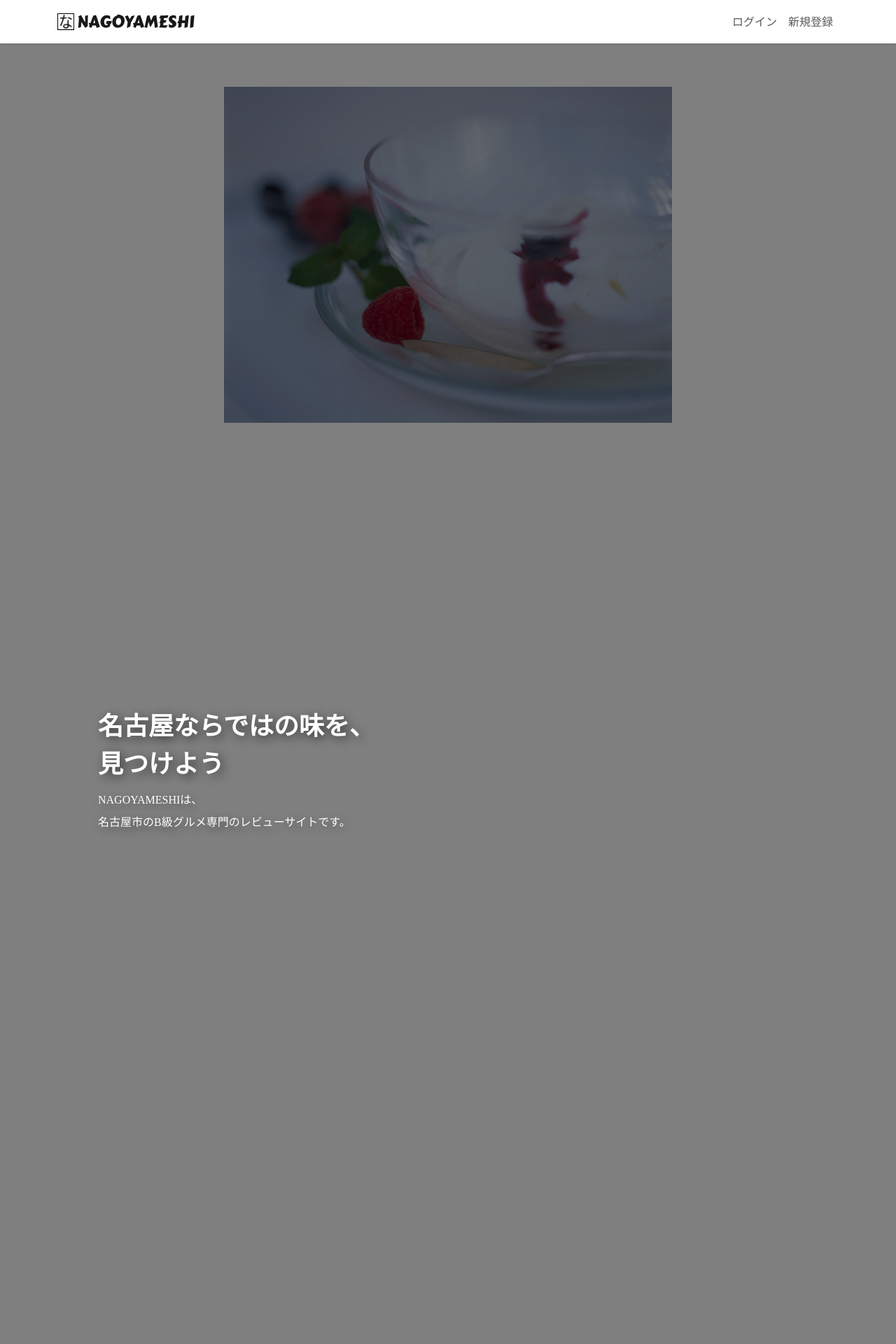
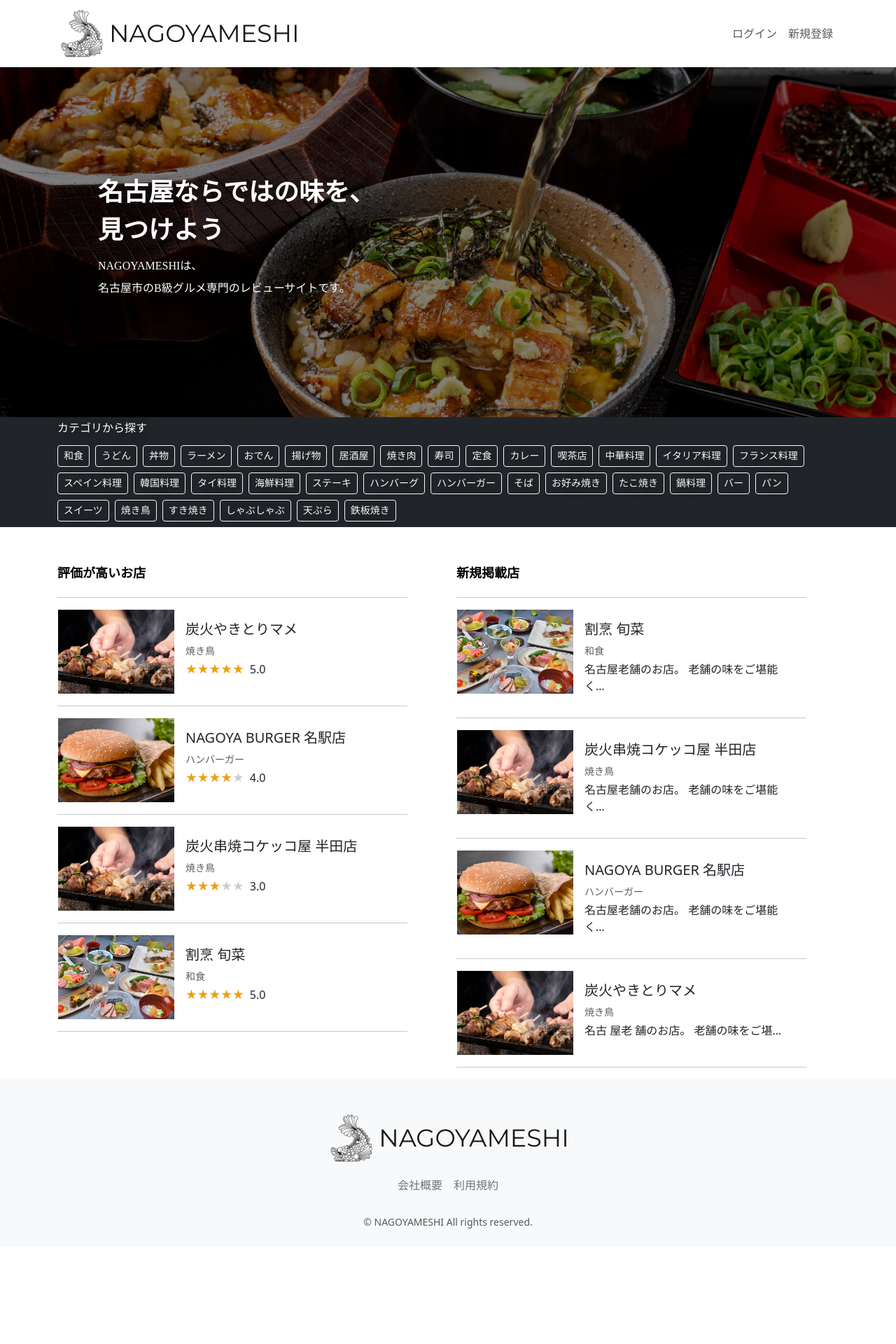
Before and after one commit to masato0720/tabelog, a Django app: page / in a window 1280 px wide. Shown: the top 1920 px of the page at 70% size. After the commit the page ends 1755 px from the top, so only its background shows below. Run offline with Django 4.2, Linux system fonts and the light colour scheme; data comes from the database, SQL or seed files in the repository; both versions use the stored data as it was after the commit.

Commit message:
コミット2回目

```diff
--- a/nagoyameshi/urls.py
+++ b/nagoyameshi/urls.py
@@ -19,6 +19,7 @@ from django.conf import settings
 from django.conf.urls.static import static
 from django.contrib import admin
 from django.urls import include, path
+import debug_toolbar
 
 urlpatterns = [
     path("admin/", admin.site.urls),
@@ -27,5 +28,10 @@ urlpatterns = [
     path("accounts/", include("accounts.urls")),
 ]
 
+if settings.DEBUG:
+    urlpatterns += [path('__debug__/', include(debug_toolbar.urls))]
+
+
+
 # 開発サーバーでメディアを配信できるようにする設定
 urlpatterns += static(settings.MEDIA_URL, document_root=settings.MEDIA_ROOT)
--- a/restaurant/templates/layout/base.html
+++ b/restaurant/templates/layout/base.html
@@ -8,9 +8,14 @@
     <title>{% block title %}{% endblock %}</title>
 
     <!-- Fonts -->
+    <!--
     <link rel="dns-prefetch" href="//fonts.gstatic.com">
     <link href="https://fonts.googleapis.com/css2?family=Carter+One&display=swap" rel="stylesheet">
     <link href="https://fonts.googleapis.com/css2?family=Noto+Serif+JP:wght@400;600&display=swap" rel="stylesheet">
+    -->
+    <link rel="preconnect" href="https://fonts.googleapis.com">
+    <link rel="preconnect" href="https://fonts.gstatic.com" crossorigin>
+    <link href="https://fonts.googleapis.com/css2?family=Kaushan+Script&family=Montserrat:ital,wght@0,100..900;1,100..900&display=swap" rel="stylesheet">
 
     <!-- css -->
     <link href="https://cdn.jsdelivr.net/npm/bootstrap@5.3.3/dist/css/bootstrap.min.css" rel="stylesheet" integrity="sha384-QWTKZyjpPEjISv5WaRU9OFeRpok6YctnYmDr5pNlyT2bRjXh0JMhjY6hW+ALEwIH" crossorigin="anonymous">
@@ -25,7 +30,7 @@
         <div class="container nagoyameshi-container">
           <a class="navbar-brand app-name" href="{% url 'top_page' %}">
             <div class="d-flex align-items-center">
-              <img class="nagoyameshi-logo me-1" src="{% static 'images/logo/logo.gif' %}" alt="nagoyameshi">
+              <img class="nagoyameshi-logo me-1" src="{% static 'images/logo/logo.png' %}" alt="nagoyameshi">
               NAGOYAMESHI
             </div>
           </a>
@@ -99,7 +104,7 @@
         <div class="d-flex justify-content-center footer-logo">
           <a class="navbar-brand app-name" href="{% url 'top_page' %}">
             <div class="d-flex align-items-center">
-              <img class="nagoyameshi-logo me-1" src="{% static 'images/logo/logo.gif' %}" alt="nagoyameshi">
+              <img class="nagoyameshi-logo me-1" src="{% static 'images/logo/logo.png' %}" alt="nagoyameshi">
               NAGOYAMESHI
             </div>
           </a>
--- a/restaurant/templates/top_page.html
+++ b/restaurant/templates/top_page.html
@@ -3,11 +3,8 @@
 {% block title %}NAGOYAMESHI{% endblock %}
 {% block stylesheet %}
 
-<!-- ページネーション処理
 <link rel="stylesheet" href="https://cdn.jsdelivr.net/npm/swiper@8/swiper-bundle.min.css">
--->
 
-<link rel="stylesheet" href="https://unpkg.com/swiper@7/swiper-bundle.min.css"/>
 {% endblock %}
 {% block content %}
 
@@ -34,12 +31,10 @@
     </div>
   </div>
 
-
-
-  <div class="bg-warning">
+  <div class="bg-dark">
     <div class="container nagoyameshi-container">
       <h2 class="text-white catchphrase-paragraph">カテゴリから探す</h2>
-  <div class="mb-5">
+      <div class="catchphrase-paragraph mb-5">
         {% for category in category_list %}
         {% if forloop.counter < 35 %}
         <a href="{% url 'restaurant_list' %}?category={{ category.name }}&button_type=category"  class="btn btn-outline-light btn-sm me-1 mb-2">{{ category.name }}</a>
@@ -50,19 +45,24 @@
   </div>
 
   <div class="container nagoyameshi-container">
+    <div class="row">
       {# 評価が高いお店#}
-    <h2 class="mb-3">評価が高いお店</h2>
-    <div class="row row-cols-xl-6 row-cols-md-3 row-cols-2 g-3 mb-5">
+      <div class="col-sm-5 col-md-6">
+        <div class="user-search-top-box">
+          <h2 class="text-black catchphrase">評価が高いお店</h2>
+          <hr width="100%">
           {% for restaurant,rate,rate_star in restaurant_list %}
-      <div class="col">
           <a href="{% url 'restaurant_detail' restaurant.id %}" class="link-dark card-link">
-
-            <div class="card h-100">
+            <div class="card mb-3  border-white" style="max-width: 500px;">
+              <div class="row g-0">
+                <div class="col-md-4">
                   {% if restaurant.photo %}
-              <img src="{{ restaurant.photo.url }}" class="card-img-top vertical-card-image">
+                  <img src="{{ restaurant.photo.url }}" class="vertical-card-image">
                   {% endif %}
+                </div>
+                <div class="col-md-8">
                   <div class="card-body">
-                <h3 class="card-title">{{ restaurant.name }}</h3>
+                    <h5 class="card-title">{{ restaurant.name }}</h5>
                     <div class="text-muted small mb-1">
                       <div class="d-inline-block">
                         {{ restaurant.category }}
@@ -74,25 +74,31 @@
                     </p>
                   </div>
                 </div>
+              </div>
+            </div>
           </a>
-      </div>
+          <hr width="100%">
           {% endfor %}
         </div>
-
+      </div>
 
       {# 新規掲載店#}
-    <h2 class="mb-3">新規掲載店</h2>
-    <div class="row row-cols-xl-6 row-cols-md-3 row-cols-2 g-3 mb-5">
+      <div class="col-sm-5 offset-sm-2 col-md-6 offset-md-0">
+        <div class="user-search-top-box">
+          <h2 class="text-black catchphrase">新規掲載店</h2>
+          <hr width="100%">
             {% for new_restaurant in new_restaurant_list %}
-      <div class="col">
               <a href="{% url 'restaurant_detail' new_restaurant.id %}" class="link-dark card-link">
-          {# <a href="{% url 'restaurant_detail' new_restaurant.id %}" class="link-dark card-link">#}
-          <div class="card h-100">
+                <div class="card mb-3  border-white" style="max-width: 500px;">
+                  <div class="row g-0">
+                    <div class="col-md-4">
                       {% if new_restaurant.photo %}
-            <img src="{{ new_restaurant.photo.url }}" class="card-img-top vertical-card-image">
+                      <img src="{{ new_restaurant.photo.url }}" class="vertical-card-image">
                       {% endif %}
+                    </div>
+                    <div class="col-md-8">
                       <div class="card-body">
-              <h3 class="card-title">{{ new_restaurant.name }}</h3>
+                        <h5 class="card-title">{{ new_restaurant.name }}</h5>
                         <div class="text-muted small mb-1">
                           <div class="d-inline-block">
                             {{ new_restaurant.category }}
@@ -101,20 +107,22 @@
                         <p class="card-text">{{ new_restaurant.description|truncatechars:20 }}</p>
                       </div>
                     </div>
+                  </div>
+                </div>
               </a>
+              <hr width="100%">
+            {% endfor %}
         </div>
-      {% endfor %}
+      </div>
     </div>
   </div>
 </main>
 
 {% endblock %}
 {% block js_script %}
-<!-- ページネーション処理
+
 <script src="https://cdn.jsdelivr.net/npm/swiper@8/swiper-bundle.min.js"></script>
--->
 
-<script src="https://unpkg.com/swiper@7/swiper-bundle.min.js"></script>
 <script>
   const swiper = new Swiper('.swiper', {
     loop: true,
--- a/static/css/nagoyameshi.css
+++ b/static/css/nagoyameshi.css
@@ -6,12 +6,15 @@
   }
 
 .nagoyameshi-logo {
-  height: 24px;
+  height: 70px;
 }
 
 .app-name {
-  font-family: 'Carter One', cursive;
-  font-size: 24px;
+  font-family: "Montserrat", sans-serif;
+  font-optical-sizing: auto;
+  font-weight: weight;
+  font-style: normal;
+  font-size: 35px;
   color: #191919;
 }
 
@@ -59,6 +62,10 @@ h3 {
   max-width: 300px;
 }
 
+.user-search-top-box {
+  max-width: 500px;
+}
+
 a {
   text-decoration: none !important;
 }
@@ -75,31 +82,15 @@ a {
   object-fit: cover;
 }
 
-/*
 .swiper {
   width: 100%;
-  height: 600px;
+  height: 500px;
 }
 
 .swiper img {
   width: 100%;
-  height: 480px;
+  height: 500px;
   object-fit: cover;
-}
-*/
-
-.swiper--wrapper {
-  width: 100%;
-  height: 1200px;
-}
-
-.swiper-slide {
-  /* スライドのサイズを調整、中身のテキスト配置調整、背景色 */
-  color: #ffffff;
-  width: 100%;
-  height: 100%;
-  text-align: center;
-  line-height: 600px;
 }
 
 
@@ -129,6 +120,13 @@ a {
   font-family: 'Noto Serif JP', serif;
   font-weight: 400;
   text-shadow: 0.25rem 0.25rem 1rem rgb(0 0 0 / 60%);
+}
+
+.catchphrase {
+  font-size: 18px;
+  line-height: 2;
+  font-family: 'Noto Serif JP', serif;
+  font-weight: bold;
 }
 
 .card-link {
```
Also changed, not shown: nagoyameshi/settings.py (+14 -1 lines), db.sqlite3, static/images/logo/logo.png (added), static/images/main/main1.JPG, static/images/main/main2.JPG, static/images/main/main3.JPG, 1 other file. Lines whose indentation alone changed are shown as unchanged.
